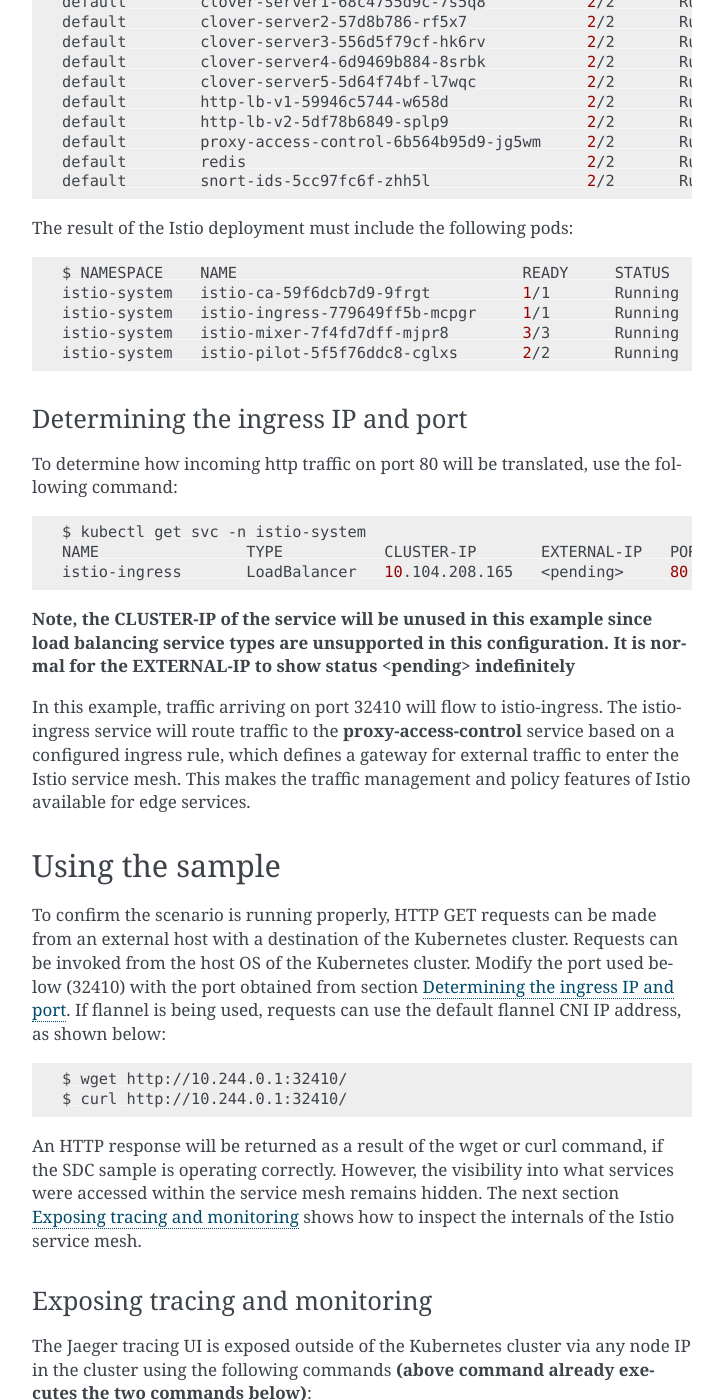
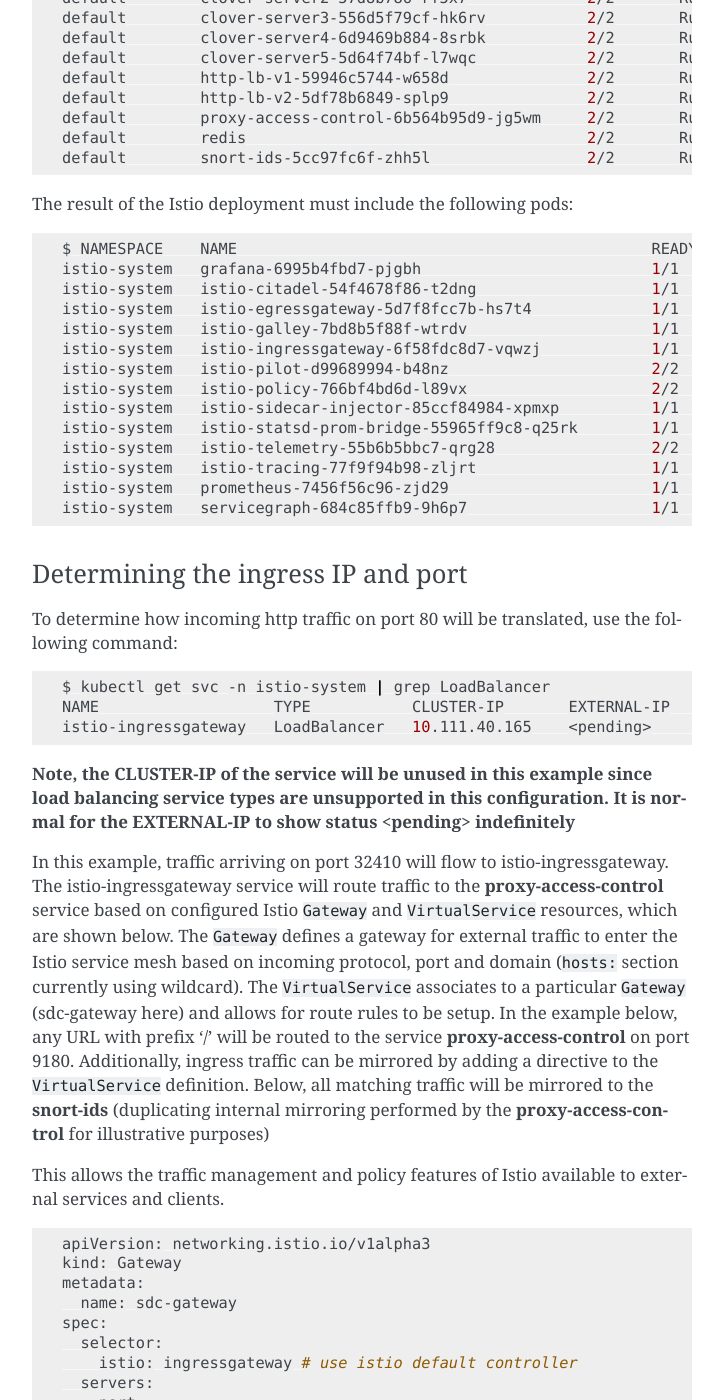
Before and after one commit to opnfv/clover, a Sphinx documentation site: the page built from docs/release/configguide/sdc_config_guide.rst, in a window 1280 px wide and 1400 px high, scrolled down 4929 px. Shown: the whole window, without its empty margins (388-1111 px from the left). Built offline with Sphinx 7.4.7, drawn with Linux system fonts in a browser that asks for light colours; some of the changed text lies outside the part shown.

Commit message:
Refresh SDC guide for Istio 1.0
- Add description of new VirtualService and Gateway resources
in Istio 1.0
- Modify manual inject commands to match Istio 1.0
- Update tracing UI graphic with Jaeger that is integrated with Istio 1.0
- Update Istio pod listing
- Update how to expose Prometheus and Jaeger
- Fix the commands to remove Istio 1.0
- Modify SDC yaml for local Docker registry case

Change-Id: I51e2b876699eae48714e94e33e56191364a0dbe5
Signed-off-by: earrage <eddie.arrage@huawei.com>

```diff
--- a/docs/release/configguide/sdc_config_guide.rst
+++ b/docs/release/configguide/sdc_config_guide.rst
@@ -226,11 +226,20 @@
 
 .. code-block:: bash
 
-    $ NAMESPACE    NAME                               READY     STATUS
-    istio-system   istio-ca-59f6dcb7d9-9frgt          1/1       Running
-    istio-system   istio-ingress-779649ff5b-mcpgr     1/1       Running
-    istio-system   istio-mixer-7f4fd7dff-mjpr8        3/3       Running
-    istio-system   istio-pilot-5f5f76ddc8-cglxs       2/2       Running
+    $ NAMESPACE    NAME                                             READY     STATUS
+    istio-system   grafana-6995b4fbd7-pjgbh                         1/1       Running
+    istio-system   istio-citadel-54f4678f86-t2dng                   1/1       Running
+    istio-system   istio-egressgateway-5d7f8fcc7b-hs7t4             1/1       Running
+    istio-system   istio-galley-7bd8b5f88f-wtrdv                    1/1       Running
+    istio-system   istio-ingressgateway-6f58fdc8d7-vqwzj            1/1       Running
+    istio-system   istio-pilot-d99689994-b48nz                      2/2       Running
+    istio-system   istio-policy-766bf4bd6d-l89vx                    2/2       Running
+    istio-system   istio-sidecar-injector-85ccf84984-xpmxp          1/1       Running
+    istio-system   istio-statsd-prom-bridge-55965ff9c8-q25rk        1/1       Running
+    istio-system   istio-telemetry-55b6b5bbc7-qrg28                 2/2       Running
+    istio-system   istio-tracing-77f9f94b98-zljrt                   1/1       Running
+    istio-system   prometheus-7456f56c96-zjd29                      1/1       Running
+    istio-system   servicegraph-684c85ffb9-9h6p7                    1/1       Running
 
 .. _sdc_ingress_port:
 
@@ -241,19 +250,66 @@
 
 .. code-block:: bash
 
-    $ kubectl get svc -n istio-system
-    NAME                TYPE           CLUSTER-IP       EXTERNAL-IP   PORT(S)
-    istio-ingress       LoadBalancer   10.104.208.165   <pending>     80:32410/TCP,443:31045/TCP
+    $ kubectl get svc -n istio-system | grep LoadBalancer
+    NAME                   TYPE           CLUSTER-IP       EXTERNAL-IP   PORT(S)
+    istio-ingressgateway   LoadBalancer   10.111.40.165    <pending>     80:32410/TCP,443:31390/TCP
 
 **Note, the CLUSTER-IP of the service will be unused in this example since load balancing service
 types are unsupported in this configuration. It is normal for the EXTERNAL-IP to show status
 <pending> indefinitely**
 
-In this example, traffic arriving on port 32410 will flow to istio-ingress. The
-istio-ingress service will route traffic to the **proxy-access-control** service based on a
-configured ingress rule, which defines a gateway for external traffic to enter
-the Istio service mesh. This makes the traffic management and policy features of Istio available
-for edge services.
+In this example, traffic arriving on port 32410 will flow to istio-ingressgateway. The
+istio-ingressgateway service will route traffic to the **proxy-access-control** service based on
+configured Istio ``Gateway`` and ``VirtualService`` resources, which are shown below. The
+``Gateway`` defines a gateway for external traffic to enter the Istio service mesh based on
+incoming protocol, port and domain (``hosts:`` section currently using wildcard). The
+``VirtualService`` associates to a particular ``Gateway`` (sdc-gateway here) and allows for route
+rules to be setup. In the example below, any URL with prefix '/' will be routed to the service
+**proxy-access-control** on port 9180. Additionally, ingress traffic can be mirrored by
+adding a directive to the ``VirtualService`` definition. Below, all matching traffic will be
+mirrored to the **snort-ids** (duplicating internal mirroring performed by the
+**proxy-access-control** for illustrative purposes)
+
+This allows the traffic management and policy features of Istio available to external services and
+clients.
+
+.. code-block:: bash
+
+    apiVersion: networking.istio.io/v1alpha3
+    kind: Gateway
+    metadata:
+      name: sdc-gateway
+    spec:
+      selector:
+        istio: ingressgateway # use istio default controller
+      servers:
+      - port:
+          number: 80
+          name: http
+          protocol: HTTP
+        hosts:
+        - "*"
+    ---
+    apiVersion: networking.istio.io/v1alpha3
+    kind: VirtualService
+    metadata:
+      name: sdcsample
+    spec:
+      hosts:
+      - "*"
+      gateways:
+      - sdc-gateway
+      http:
+      - match:
+        - uri:
+            prefix: /
+        route:
+        - destination:
+            host: proxy-access-control
+            port:
+              number: 9180
+        mirror:
+          host: snort-ids
 
 Using the sample
 ================
@@ -268,6 +324,8 @@
 
     $ wget http://10.244.0.1:32410/
     $ curl http://10.244.0.1:32410/
+
+An IP address of a node within the Kubernetes cluster may also be employed.
 
 An HTTP response will be returned as a result of the wget or curl command, if the SDC sample
 is operating correctly. However, the visibility into what services were accessed within
@@ -284,9 +342,9 @@
 
 .. code-block:: bash
 
-    $ kubectl expose -n istio-system deployment jaeger-deployment --port=16686 --type=NodePort
+    $ kubectl expose -n istio-system deployment istio-tracing --port=16686 --type=NodePort
 
-Likewise, the Promethues monitoring UI is exposed with the following command:
+Likewise, the Prometheus monitoring UI is exposed with the following command:
 
 .. code-block:: bash
 
@@ -297,9 +355,9 @@
 
 .. code-block:: bash
 
-    $ kubectl get svc --all-namespaces
+    $ kubectl get svc -n istio-system | grep NodePort
     NAMESPACE      NAME              TYPE      CLUSTER-IP   EXTERNAL-IP   PORT(S)
-    istio-system   jaeger-deployment NodePort  10.105.94.85 <none>        16686:32174/TCP
+    istio-system   istio-tracing     NodePort  10.105.94.85 <none>        16686:32174/TCP
     istio-system   prometheus        NodePort  10.97.74.230 <none>        9090:32708/TCP
 
 In the example above, the Jaeger tracing web-based UI will be available on port 32174 and
@@ -309,12 +367,27 @@
     http://<node IP>:32174
     http://<node IP>:32708
 
-Where node IP is an IP from one of the Kubernetes cluster node(s).
+Where node IP is an IP of one of the Kubernetes cluster node(s) on a CNI IP address.
+Alternatively, the tracing and monitoring services can be exposed with a LoadBalancer
+service if supported by your Kubernetes cluster (such as GKE), as shown below for tracing::
+
+    kind: Service
+    apiVersion: v1
+    metadata:
+      name: istio-tracing
+    spec:
+      selector:
+        app: jaeger
+      ports:
+      - name: http
+        protocol: TCP
+        port: 80
+        targetPort: 16686
+      type: LoadBalancer
 
 .. image:: imgs/sdc_tracing.png
     :align: center
     :scale: 100%
-
 
 The diagram above shows the Jaeger tracing UI after traces have been fetched for the
 **proxy-access-control** service. After executing an HTTP request using the simple curl/wget
@@ -324,8 +397,9 @@
 The blue box denotes what should be displayed for the services that were involved in
 handling the request including:
 
- * istio-ingress
+ * istio-ingressgateway
  * proxy-access-control
+ * snort-ids
  * http-lb
  * clover-server1 OR clover-server2 OR clover-server3
 
@@ -610,9 +684,8 @@
 
 .. code-block:: bash
 
-    $ cd istio-0.6.0
-    $ kubectl delete -f install/kubernetes/istio.yaml
-
+    $ cd istio-1.0.0
+    $ kubectl delete -f install/kubernetes/istio-demo.yaml
 
 Uninstall from Docker environment
 =================================
```
Also changed, not shown: other parts of docs/release/configguide/sdc_config_guide.rst (+6 -8 lines), docs/release/configguide/imgs/sdc_tracing.png, 1 other file.
